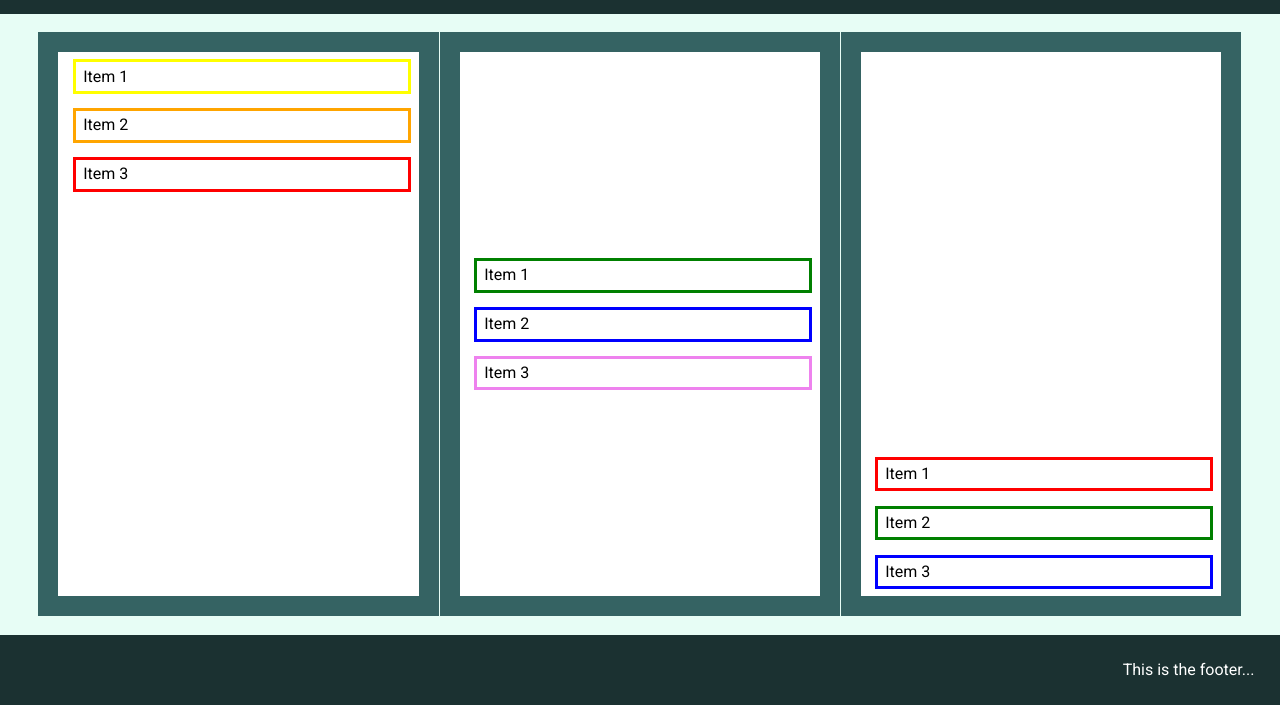
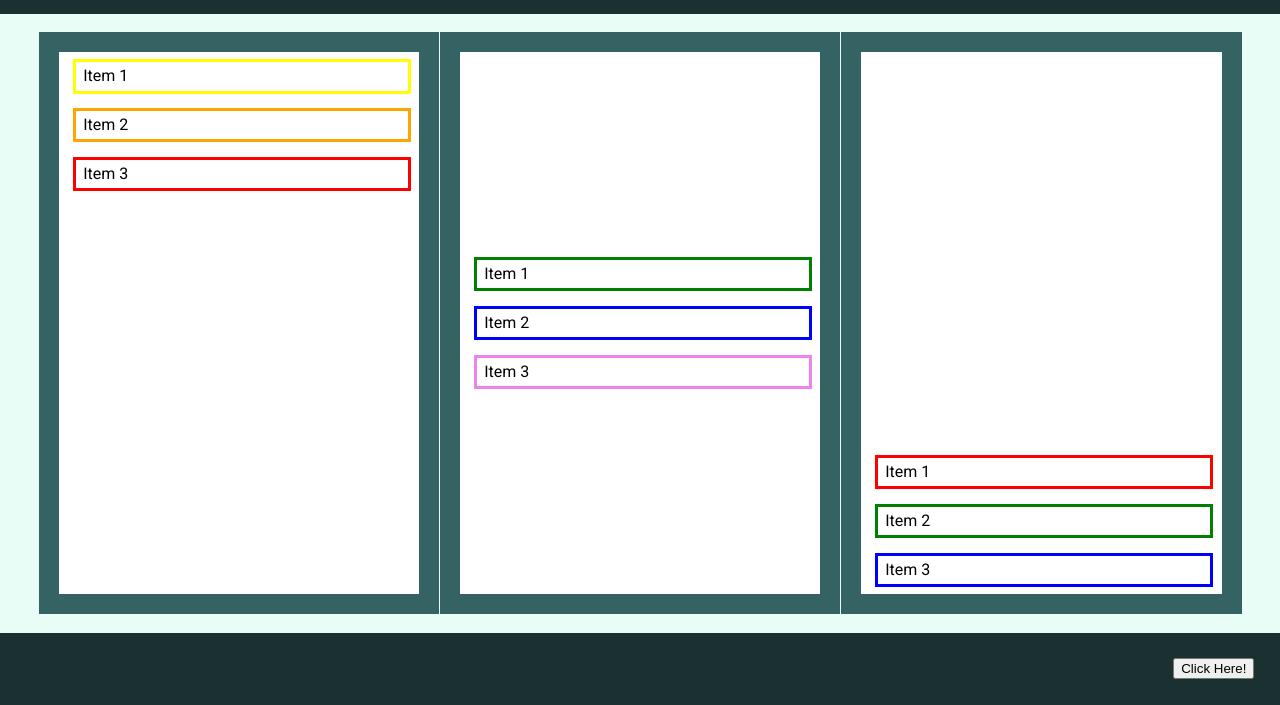
Before and after one commit to SolutiaAdamW/GitTraining, a website: page ProjectFiles/index.html in a window 1280 px wide. Shown: the part 95-800 px from the top of the page. Drawn offline with Linux system fonts and the light colour scheme.

Commit message:
Added Button element

```diff
--- a/ProjectFiles/index.html
+++ b/ProjectFiles/index.html
@@ -83,8 +83,17 @@
         padding: 2%;
       }
     </style>
+
   </head>
   <body>
+    <script>
+      function showAlert() {
+        console.log("pressed");
+        alert("Thank you for pressing!");
+        // added comment
+      }
+    </script>
+
     <div class="container">
       <div class="header">
         <span class="header-body">
@@ -92,6 +101,8 @@
         </span>
       </div>
       <div class="body">
+        <div class="sub-header">
+        </div>
         <div class="column">
           <div class="column-item" style="border: 3px solid yellow;">Item 1</div>
           <div class="column-item" style="border: 3px solid orange;">Item 2</div>
@@ -110,9 +121,11 @@
       </div>
       <div class="footer">
         <span class="footer-body">
-          This is the footer...
+          <button type="button" onlcick="showAlert()">Click Here!</button>
         </span>
       </div>
     </div>
+
+
   </body>
 </html>
```
